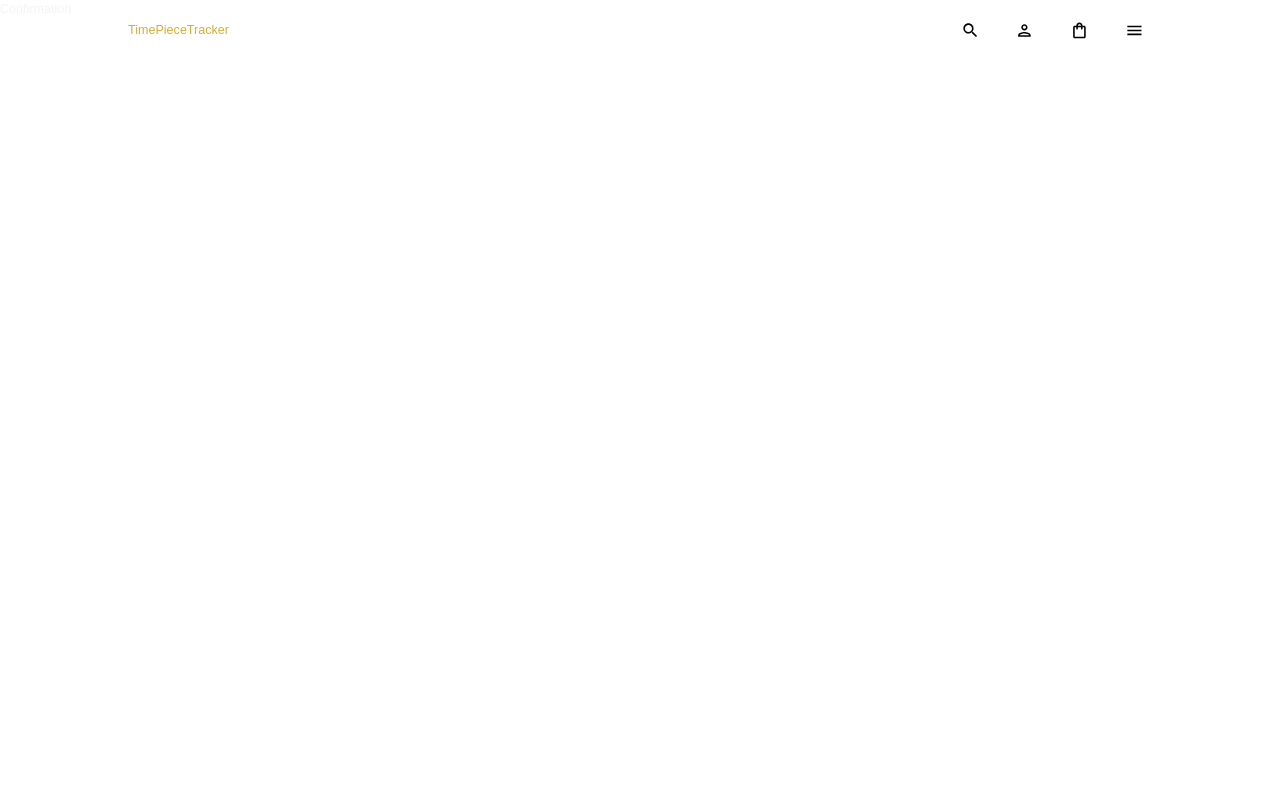
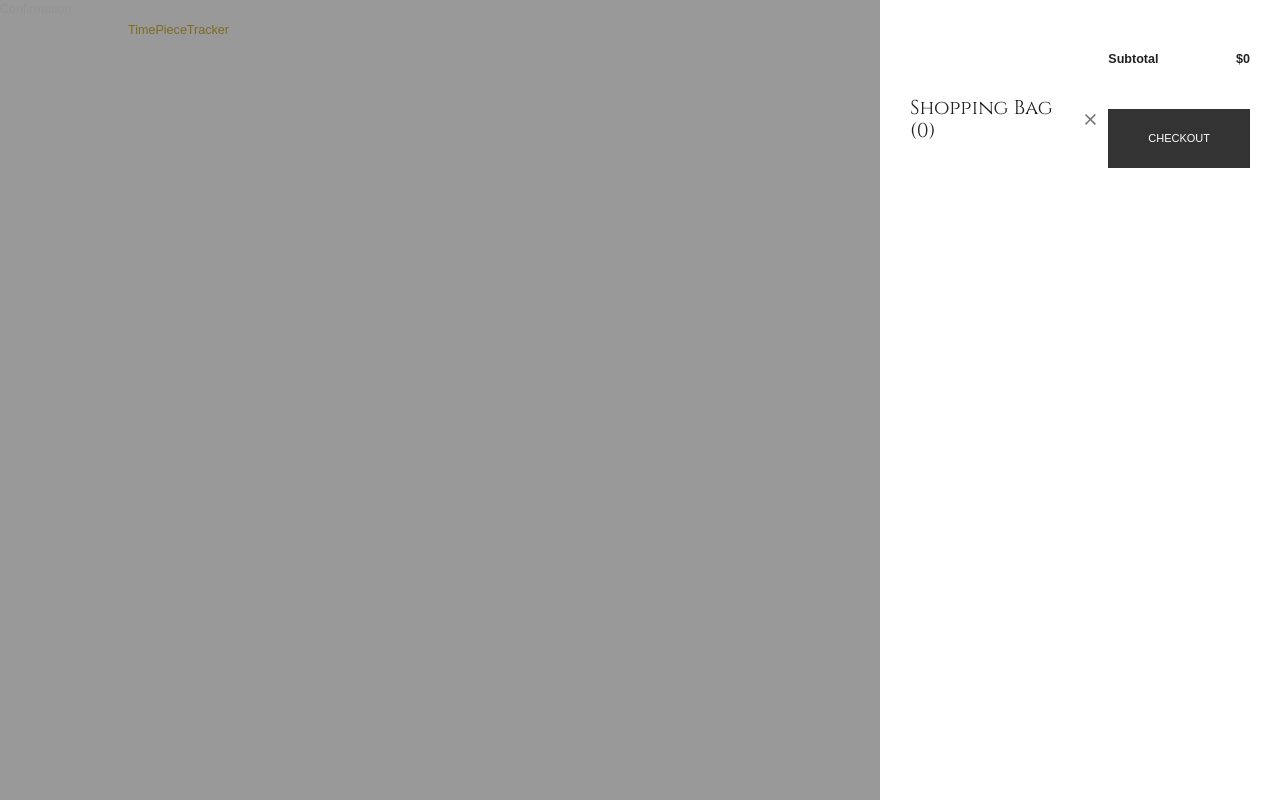
Before and after one commit to krishmittal21/TimePieceEmporium-ReactJS-Stripe-Strapi, a React (Create React App) app in the folder client/: page /checkout/success in a window 1280 px wide. Both pictures are taken after a click on the button 1079 px from the left and 30 px from the top of the page. Built offline with nearby package versions, Linux system fonts and the light colour scheme; a web font is replaced by a local one.

Commit message:
cartmenu.jsx

```diff
--- a/client/src/App.js
+++ b/client/src/App.js
@@ -5,6 +5,7 @@
 import Checkout from "./scenes/checkout/Checkout";
 import Confirmation from "./scenes/checkout/Confirmation";
 import Navbar from "./scenes/global/NavBar.jsx";
+import CartMenu from "./scenes/global/CartMenu";
 const ScrollToTop = () => {
   const {pathname} = useLocation();
   useEffect(() => {
@@ -24,6 +25,7 @@
           <Route path="checkout" element={<Checkout/>} />
           <Route path="checkout/success" element={<Confirmation/>} />
         </Routes>
+        <CartMenu />
       </BrowserRouter>
     </div>
   );
--- a/client/src/scenes/global/CartMenu.jsx
+++ b/client/src/scenes/global/CartMenu.jsx
@@ -0,0 +1,125 @@
+import {Box, Button, IconButton, Typography, Divider} from "@mui/material";
+import {useDispatch, useSelector} from "react-redux";
+import CloseIcon from '@mui/icons-material/Close';
+import AddIcon from '@mui/icons-material/Add';
+import RemoveIcon from '@mui/icons-material/Remove';
+import styled from '@emotion/styled';
+import {shades} from "../../theme";
+import{
+    decreaseCount,
+    increaseCount,
+    removeFromCart,
+    setIsCartOpen
+} from "../../state";
+import {useNavigate} from "react-router-dom";
+const FlexBox = styled(Box)`
+    display: flex;
+    align-items: center;
+    justify-content: space-between;
+`;
+const CartMenu = () => {
+    const navigate = useNavigate(); // navigation
+    const dispatch = useDispatch(); // dispatch actions
+    const cart = useSelector((state) => state.cart.cart); // cart state
+    const isCartOpen = useSelector((state) => state.cart.isCartOpen);  // cart state
+    const totalPrice = cart.reduce((total, item) => { return total + item.attributes.price * item.count;}, 0); // total price
+    return(
+        <Box //overlay
+            display={isCartOpen ? "block" : "none"}
+            backgroundColor= 'rgba(0,0,0,0.4)'
+            position="fixed"
+            zIndex={10}
+            top="0"
+            left="0"
+            width="100%"
+            height="100%"
+            overflow="auto"
+        >
+            {/*Modal*/}
+            <Box
+                position='fixed'
+                right='0'
+                bottom='0'
+                width='max(400px,30%)'
+                height='100%'
+                backgroundColor='white'
+            >
+                <Box
+                    padding='30px'
+                    overflow='auto'
+                    height='100%'
+                >
+                    <FlexBox mb="15px">
+                        <Typography variant="h3">Shopping Bag ({cart.length})</Typography>
+                        <IconButton onClick={()=>dispatch(setIsCartOpen({}))}><CloseIcon/></IconButton>
+                        {/* cart list*/ }
+                        <Box>
+                            {cart.map((item) => (
+                                <Box key={`${item.attributes.name} - ${item.id}`}>
+                                    <FlexBox p="15px 0">
+                                        <Box flex = '1 1 40%' >
+                                            <img
+                                                alt={item?.name}
+                                                width="123px"
+                                                height="164px"
+                                                src={`http://localhost:1337${item?.attributes?.image?.data?.attributes?.formats?.medium?.url}`}/>
+                                        </Box>
+                                        <Box flex = '1 1 60%' >
+                                            {/* name and description*/}
+                                            <FlexBox mb="5px">
+                                                <Typography fontWeight="bold">
+                                                    {item.attributes.name}
+                                                </Typography>
+                                                <IconButton onClick={()=>dispatch(removeFromCart({id: item.id}))}><CloseIcon/></IconButton>
+                                            </FlexBox>
+                                            <Typography>{item.attributes.shortDescription}</Typography>
+                                            {/* PLUS MINUS*/}
+                                            <FlexBox mt="15px 0">
+                                                <Box
+                                                    display="flex"
+                                                    alignItems="center"
+                                                    border={`1px solid ${shades.neutral[500]}`}
+                                                >
+                                                    <IconButton onClick={()=>dispatch(decreaseCount({id: item.id}))}><RemoveIcon/></IconButton>
+                                                    <Typography>{item.count}</Typography>
+                                                    <IconButton onClick={()=>dispatch(increaseCount({id: item.id}))}><AddIcon/></IconButton>
+                                                </Box>
+                                                {/* price*/}
+                                                <Typography fontWeight="bold">${item.attributes.price}</Typography>
+                                            </FlexBox>
+                                        </Box>
+                                    </FlexBox>
+                                    <Divider/>
+                                </Box>
+                            ))}
+                            {/*ACTIONS*/}
+                            <Box m="20px 0">
+                                <FlexBox m="20px 0">
+                                    <Typography fontWeight="bold">Subtotal</Typography>
+                                    <Typography fontWeight="bold">${totalPrice}</Typography>
+                                </FlexBox>
+                                <Button
+                                  sx={{
+                                    backgroundColor: shades.primary[400],
+                                    color: "white",
+                                    borderRadius: 0,
+                                    minWidth: "100%",
+                                    padding:"20px 40px",
+                                    m: "20px 0",
+                                  }}
+                                  onClick={() =>{
+                                    navigate("/checkout");
+                                    dispatch(setIsCartOpen({}));
+                                  }}
+                                >CHECKOUT</Button>
+                            </Box>
+                        </Box>
+                    </FlexBox>
+                </Box>
+
+            </Box>
+        </Box>
+    )
+};
+
+export default CartMenu;
```
